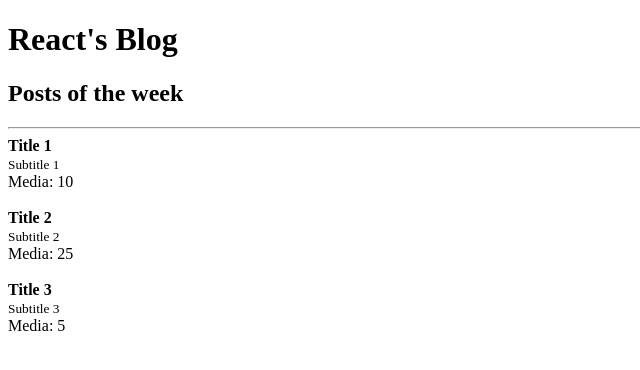
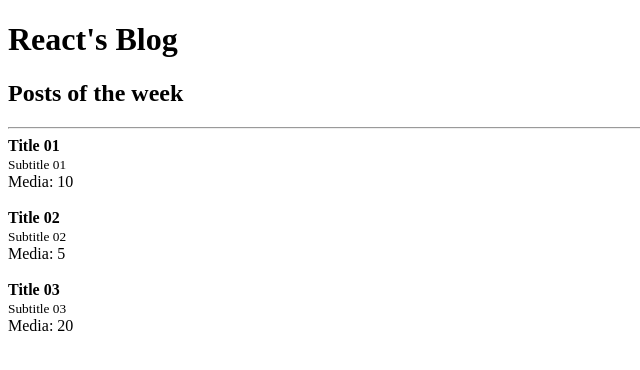
Before and after one commit to VitornscSilva/react-fundamentals, a React app: page / in a window 1280 px wide. Shown: the top 370 px of the page, without its empty margins (0-640 px from the left). Built offline with nearby package versions, Linux system fonts and the light colour scheme.

Commit message:
feat: render posts as a list

```diff
--- a/src/App.js
+++ b/src/App.js
@@ -2,6 +2,12 @@
 
 import Header from './Header';
 import Post from './Post';
+
+const posts = [
+  { title: 'Title 01', subtitle: 'Subtitle 01', likes: 20 },
+  { title: 'Title 02', subtitle: 'Subtitle 02', likes: 10 },
+  { title: 'Title 03', subtitle: 'Subtitle 03', likes: 40 },
+]
 
 export default function App() {
   return (
@@ -12,27 +18,16 @@
 
       <hr />
 
-      <Post
-        likes={20}
-        post={{
-          title: "Title 1",
-          subtitle: "Subtitle 1",
-        }}
-      />
-      <Post
-        likes={50}
-        post={{
-          title: "Title 2",
-          subtitle: "Subtitle 2",
-        }}
-      />
-      <Post
-        likes={10}
-        post={{
-          title: "Title 3",
-          subtitle: "Subtitle 3",
-        }}
-      />
+      {posts.map(post => (
+        <Post
+          key={post.title}
+          likes={post.likes}
+          post={{
+            title: post.title,
+            subtitle: post.subtitle,
+          }}
+        />
+      ))}
     </>
   );
 }
```
